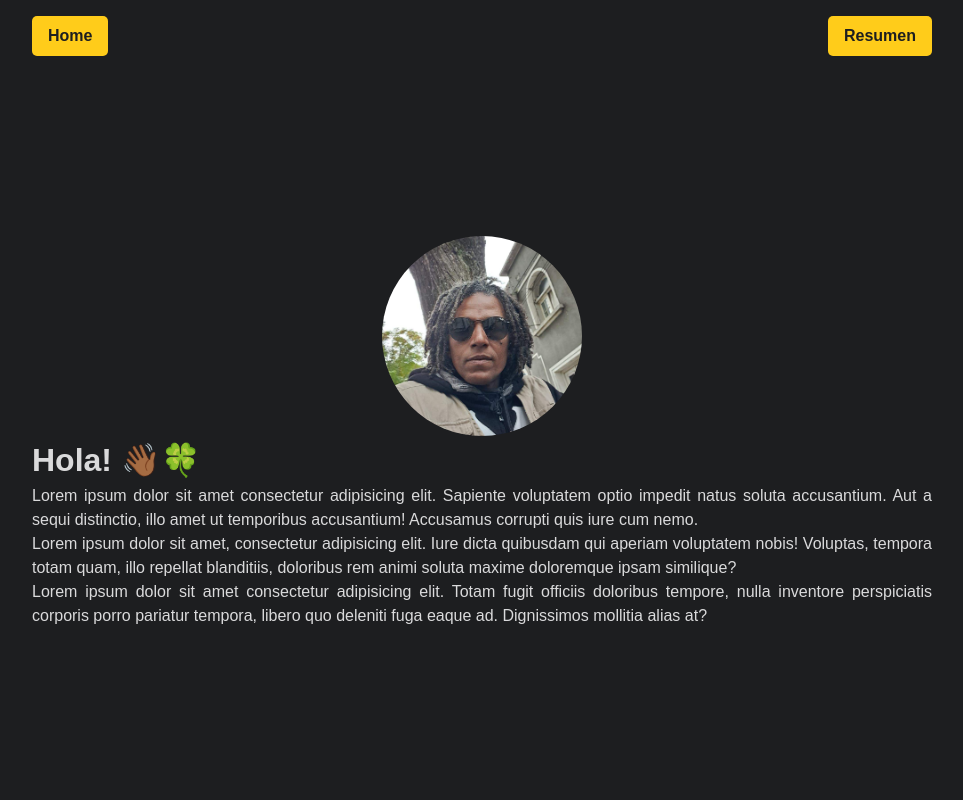
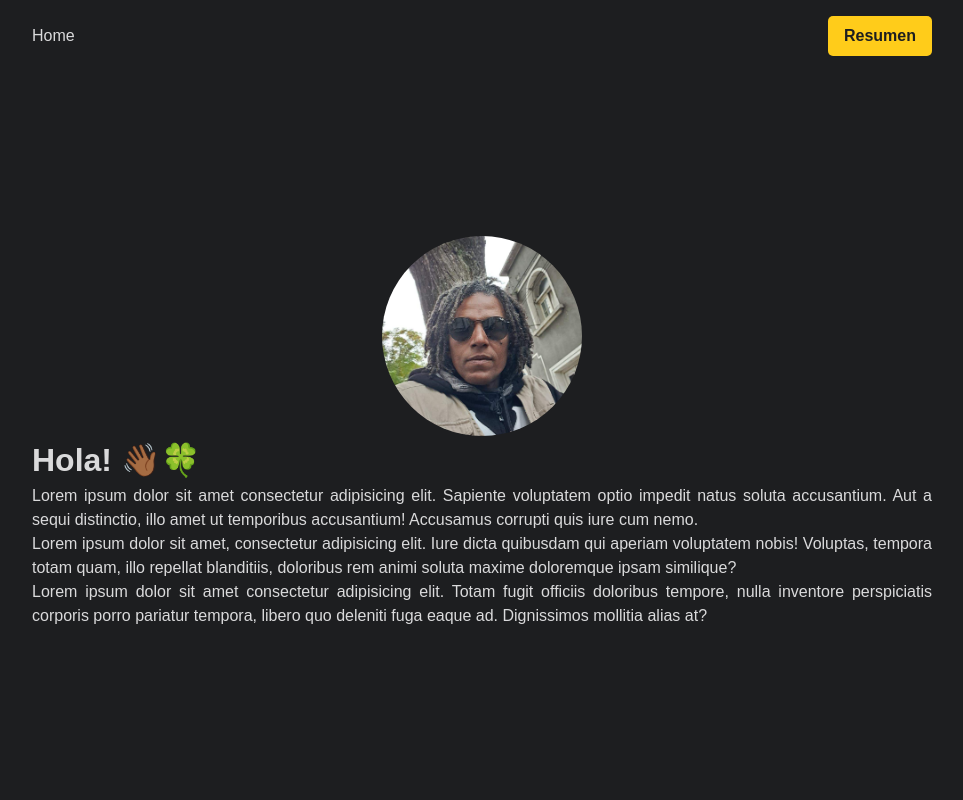
Before and after one commit to nichardito/profile, a React (Create React App) app: page / in a window 1280 px wide. Shown: the top 800 px of the page, without its empty margins (158-1121 px from the left). Built offline with nearby package versions, Linux system fonts and the light colour scheme.

Commit message:
Update header.js

```diff
--- a/src/assets/header.js
+++ b/src/assets/header.js
@@ -4,11 +4,11 @@ const header = () => {
   return (
     <div className="nav-container">
       <div>
-          <a className="cta-btn" to href="/">
+          <a to href="/">
               Home
           </a>
       </div>
-      <a href="https://drive.google.com/file/d/1yvp9WXV8eGmJf--r_87088j-Twso4Xk-/view?usp=sharing" target="_blank" className="cta-btn">Resumen</a>
+      <a href="/" target="_blank" className="cta-btn">Resumen</a>
     </div>
   )
 }
```
